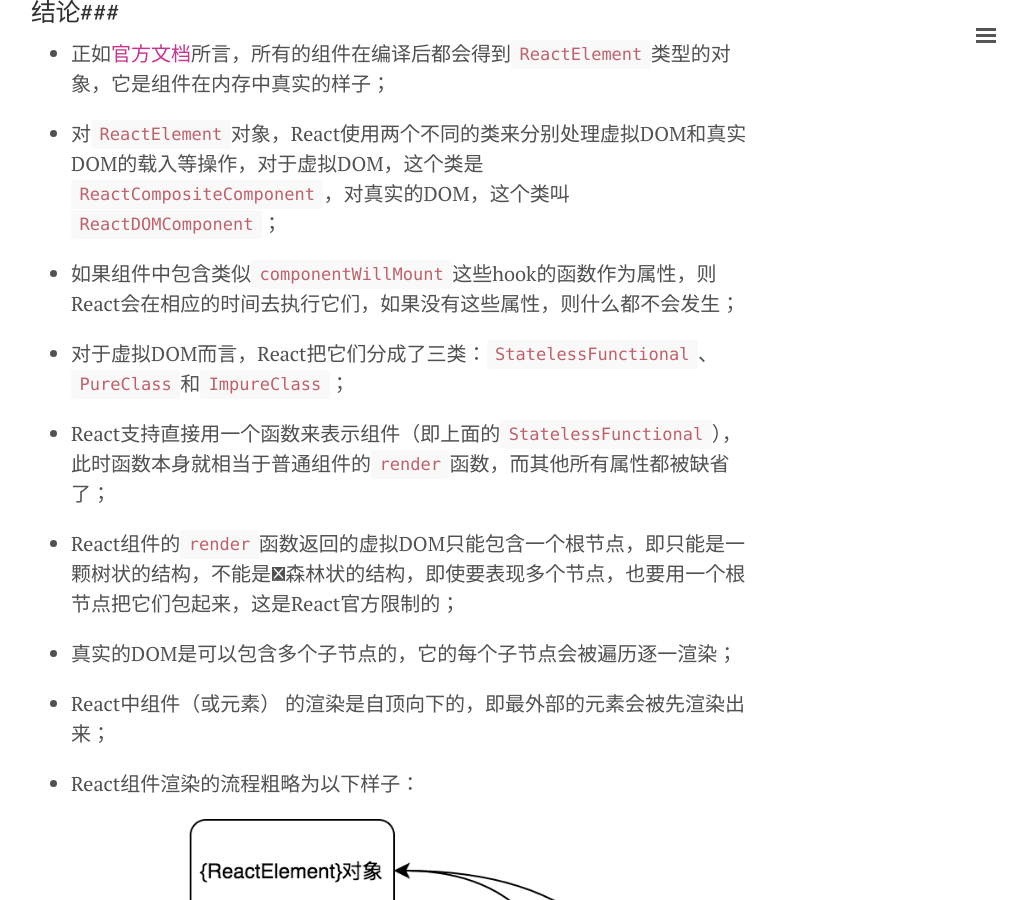
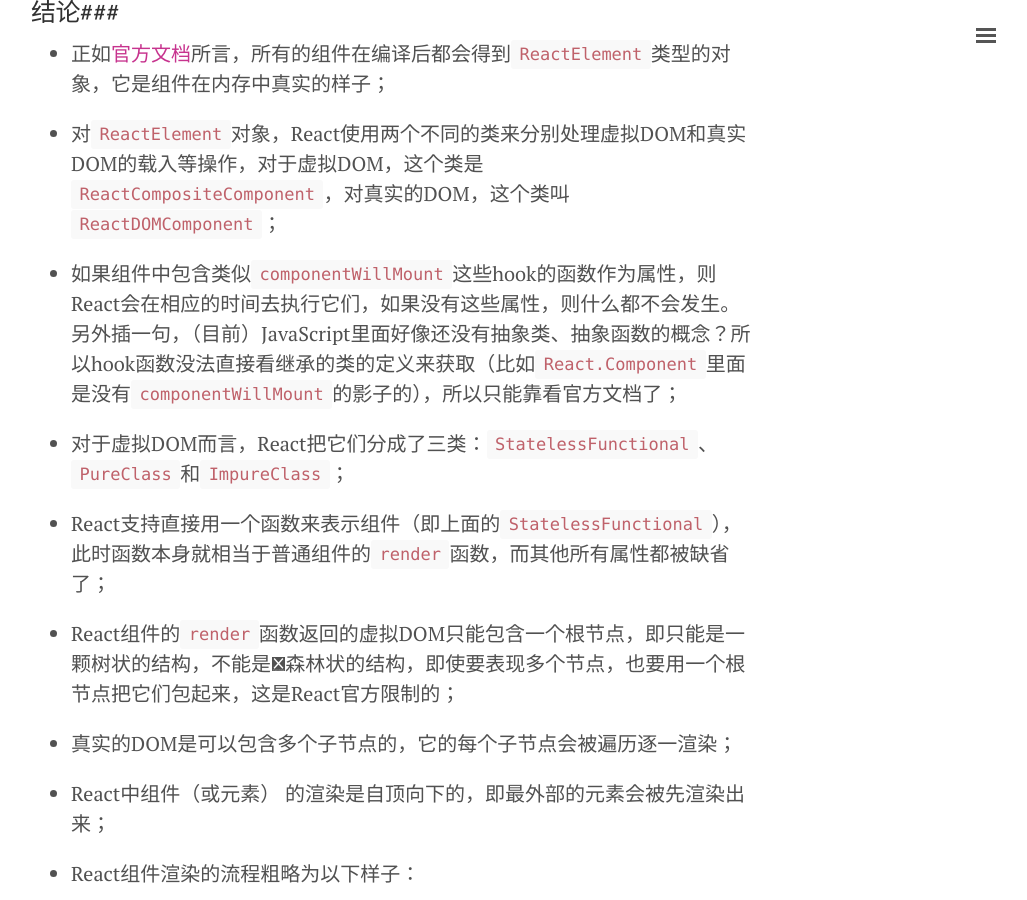
Before and after one commit to cuyu/cuyu.github.io, a Jekyll site: the page built from _posts/2017-04-21-React组件是如何渲染的.md, in a window 1280 px wide and 900 px high, scrolled down 20576 px. Shown: the whole window, without its empty margins (249-1276 px from the left). Built offline with Jekyll 4.4.1, drawn with Linux system fonts in a browser that asks for light colours; nearby versions of some CDN libraries; comment, search, counter and statistics services are not loaded.

Commit message:
Update post

```diff
--- a/_posts/2017-04-21-React组件是如何渲染的.md
+++ b/_posts/2017-04-21-React组件是如何渲染的.md
@@ -755,7 +755,7 @@
 
 - 对`ReactElement`对象，React使用两个不同的类来分别处理虚拟DOM和真实DOM的载入等操作，对于虚拟DOM，这个类是`ReactCompositeComponent`，对真实的DOM，这个类叫`ReactDOMComponent`；
 
-- 如果组件中包含类似`componentWillMount`这些hook的函数作为属性，则React会在相应的时间去执行它们，如果没有这些属性，则什么都不会发生；
+- 如果组件中包含类似`componentWillMount`这些hook的函数作为属性，则React会在相应的时间去执行它们，如果没有这些属性，则什么都不会发生。另外插一句，（目前）JavaScript里面好像还没有抽象类、抽象函数的概念？所以hook函数没法直接看继承的类的定义来获取（比如`React.Component`里面是没有`componentWillMount`的影子的），所以只能靠看官方文档了；
 
 - 对于虚拟DOM而言，React把它们分成了三类：`StatelessFunctional`、`PureClass`和`ImpureClass`；
 
```
